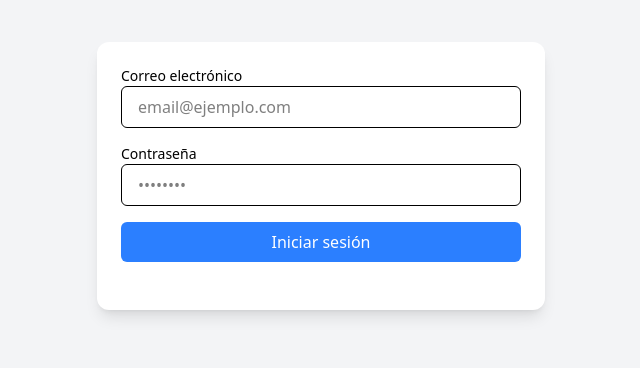
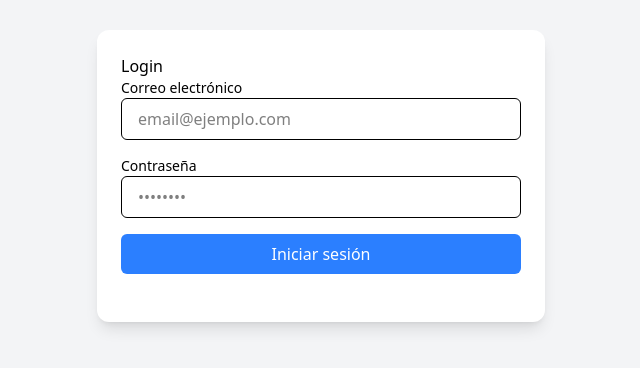
Before and after one commit to anavarro81/Weekly-Expense-Tracker, a React (Vite) app: page / in a window 1280 px wide. Shown: the part 224-592 px from the top of the page, without its empty margins (319-959 px from the left). Built offline with nearby package versions, Linux system fonts and the light colour scheme.

Commit message:
Se agrega el texto de login

```diff
--- a/src/pages/LoginRegisterPage.jsx
+++ b/src/pages/LoginRegisterPage.jsx
@@ -83,8 +83,6 @@ const LoginRegisterPage = () => {
     const endpoint = "/auth/login"; // isRegisterTab ? "/auth/register" : "/auth/login";
     const payload = { email, password }; // isRegisterTab ? { user, email, password } : { email, password };
 
-    console.log("endpoint ", endpoint);
-    console.log("payload ", payload);
 
     try {
       const { data } = await axiosInstance.post(endpoint, payload);
@@ -181,6 +179,7 @@ const LoginRegisterPage = () => {
         */}
 
         {/* Formulario de Login */}
+        <div> Login </div>
         <div id="login-tab" className="block">
           <form className="space-y-4">
             <div>
```
